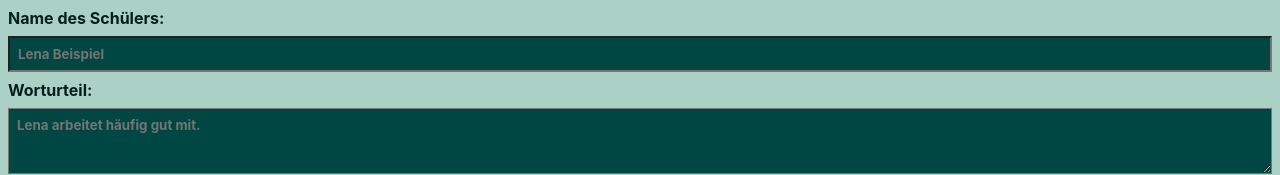
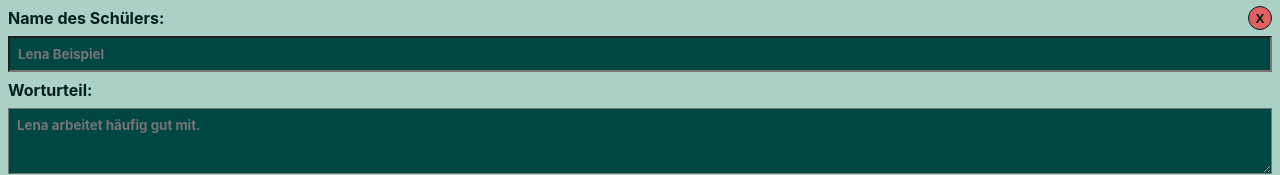
Before and after one commit to PReichetanz/capstone-project, a React (Vite) app: page / in a window 1280 px wide. Shown: the top 175 px of the page. Built offline with nearby package versions, Linux system fonts and the light colour scheme.

Commit message:
Add return to main view to form

```diff
--- a/src/app/components/Form/Form.tsx
+++ b/src/app/components/Form/Form.tsx
@@ -1,10 +1,12 @@
 import React, { useState } from 'react';
 import styled from 'styled-components';
+import RoundActionButton from '../RoundActionButton/RoundActionButton';
 
 type FormProps = {
   nameLabel: string;
   evaluationLabel: string;
   onSubmit: (pupil: { name: string; evaluation: string }) => void;
+  onCancel: () => void;
   submitted: boolean;
 };
 
@@ -12,6 +14,7 @@ export default function Form({
   nameLabel,
   evaluationLabel,
   onSubmit,
+  onCancel,
 }: FormProps): JSX.Element {
   const [name, setName] = useState('');
   const [evaluation, setEvaluation] = useState('');
@@ -33,6 +36,15 @@ export default function Form({
 
   return (
     <FormContainer onSubmit={handleSubmit}>
+      <RoundActionButton
+        children="X"
+        handleClick={() => onCancel()}
+        customStyles={{
+          sizeButton: '1.5rem',
+          topPosition: '0.375rem',
+          rightPosition: '0.5rem',
+        }}
+      />
       <label htmlFor="name">{nameLabel}:</label>
       <Input
         type="text"
```
